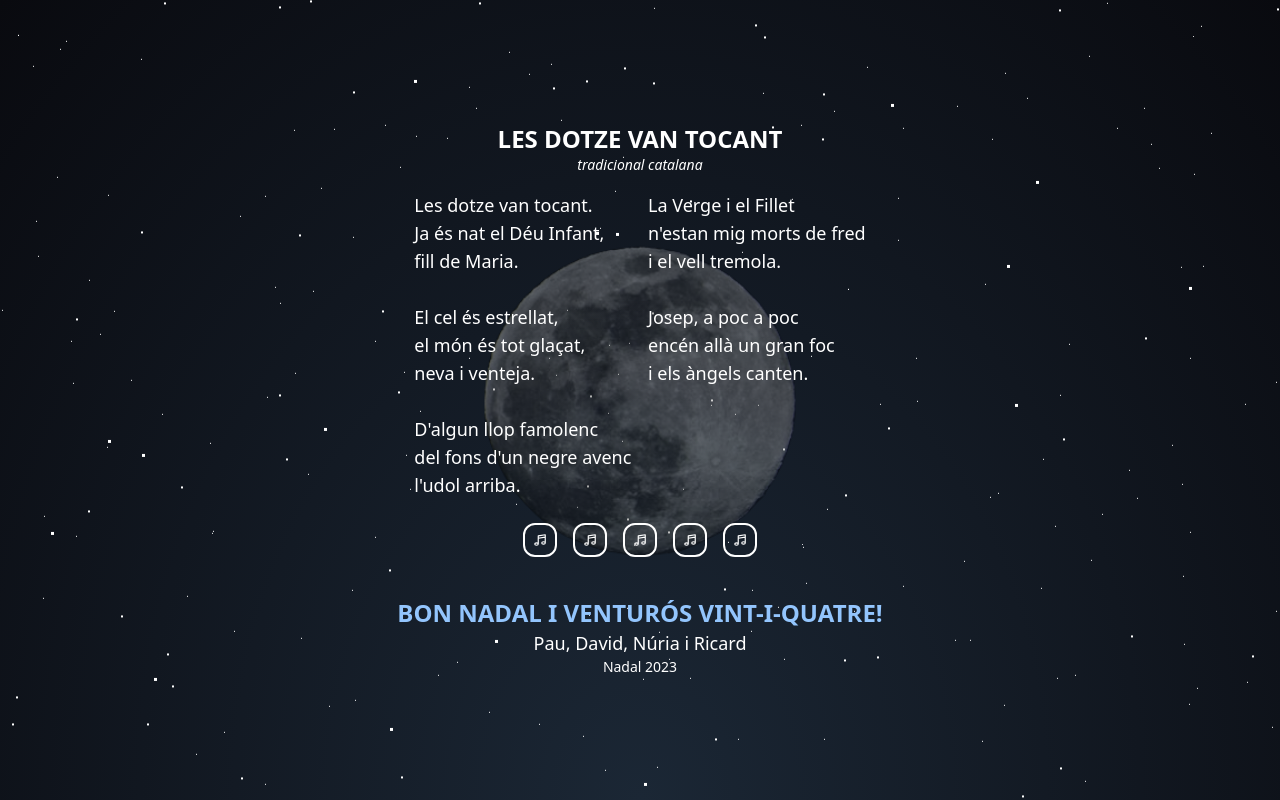
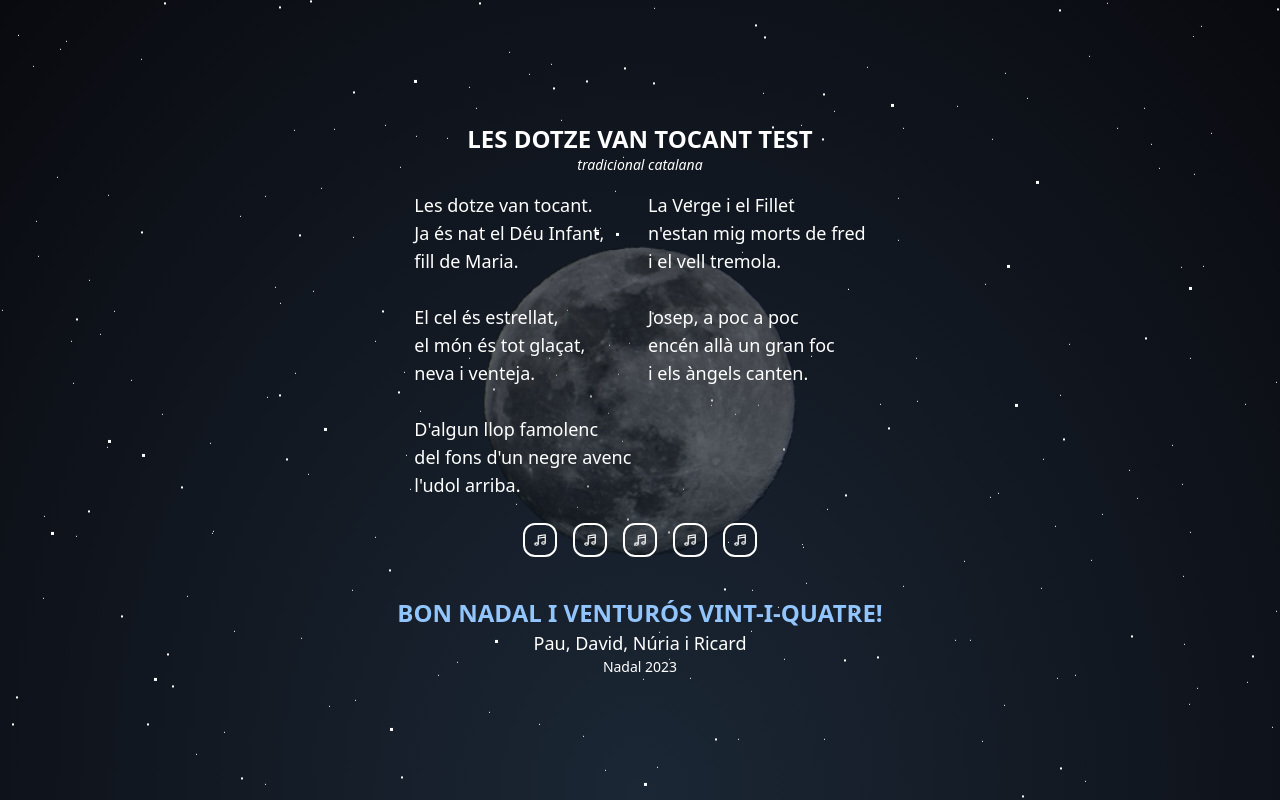
Before and after one commit to daliife/christmas-postcard-2023, a React (Create React App) app: page / in a window 1280 px wide. Built offline with nearby package versions, Linux system fonts and the light colour scheme.

Commit message:
chore: test deploy

```diff
--- a/src/App.js
+++ b/src/App.js
@@ -35,7 +35,7 @@ function App() {
         className="absolute top-1/2 left-1/2 transform -translate-x-1/2 -translate-y-1/2 w-1/2 sm:w-1/4 h-auto opacity-40 z-0 "
       />
       <div className="sm:h-[100vh] h-full flex flex-col gap-0 items-center justify-center p-6 z-10 relative">
-        <h3 className="text-2xl font-semibold">LES DOTZE VAN TOCANT</h3>
+        <h3 className="text-2xl font-semibold">LES DOTZE VAN TOCANT TEST</h3>
         <p className="italic text-sm">tradicional catalana</p>
         <div className="grid grid-cols-1 sm:grid-cols-2 sm:gap-4 h-fit mt-4">
           <p className="text-lg font-medium">
```
